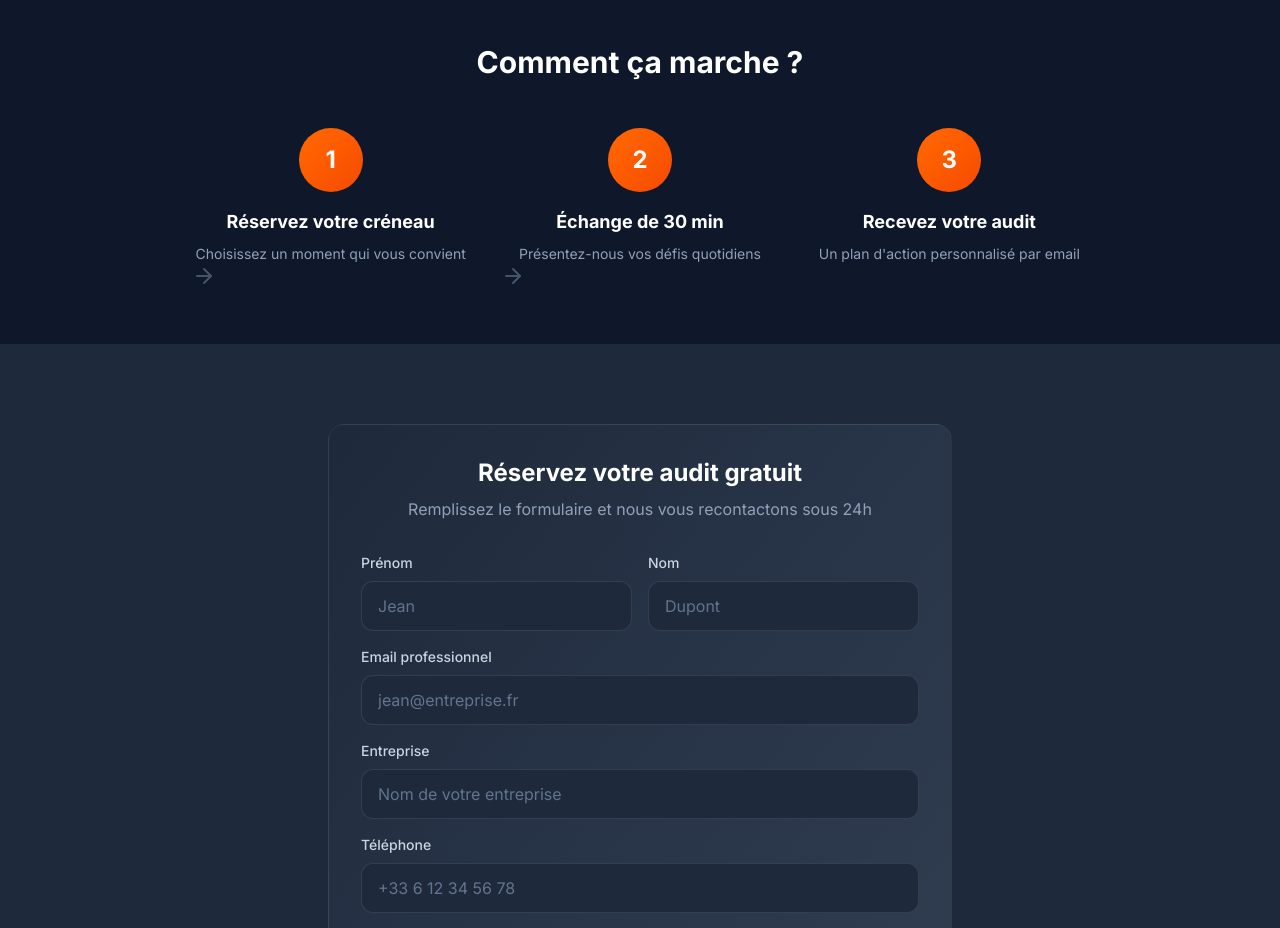
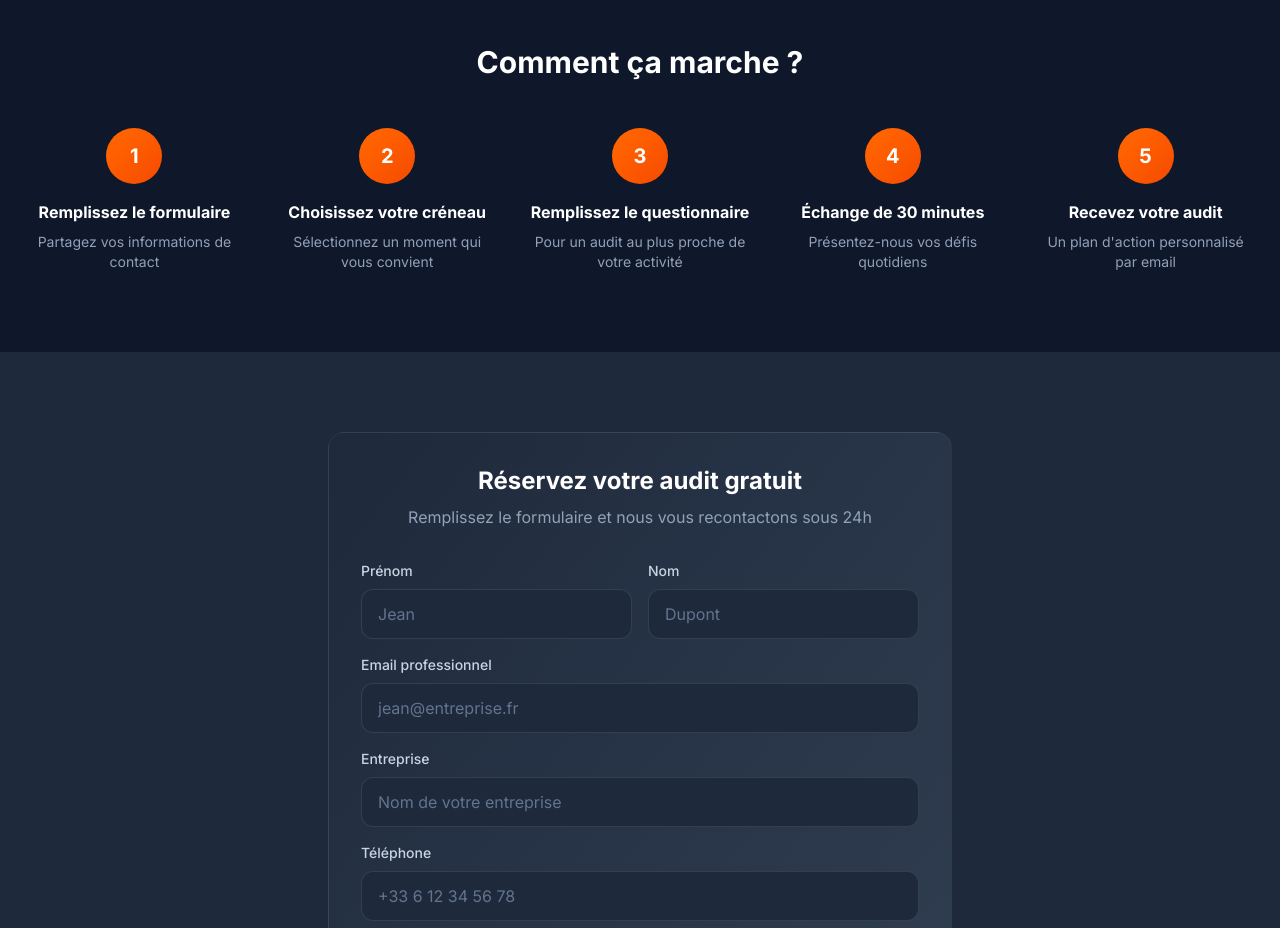
Before and after one commit to mickaelaydogdu-a11y/synapse-agency, a Next.js app: page /audit-gratuit in a window 1280 px wide. Shown: the part 1140-2068 px from the top of the page. Built offline with nearby package versions, Linux system fonts and the light colour scheme.

Commit message:
Audit gratuit: 5 étapes dans Comment ça marche

```diff
--- a/app/audit-gratuit/page.tsx
+++ b/app/audit-gratuit/page.tsx
@@ -34,9 +34,11 @@ const benefits = [
 ];
 
 const steps = [
-  { number: "1", title: "Réservez votre créneau", description: "Choisissez un moment qui vous convient" },
-  { number: "2", title: "Échange de 30 min", description: "Présentez-nous vos défis quotidiens" },
-  { number: "3", title: "Recevez votre audit", description: "Un plan d'action personnalisé par email" },
+  { number: "1", title: "Remplissez le formulaire", description: "Partagez vos informations de contact" },
+  { number: "2", title: "Choisissez votre créneau", description: "Sélectionnez un moment qui vous convient" },
+  { number: "3", title: "Remplissez le questionnaire", description: "Pour un audit au plus proche de votre activité" },
+  { number: "4", title: "Échange de 30 minutes", description: "Présentez-nous vos défis quotidiens" },
+  { number: "5", title: "Recevez votre audit", description: "Un plan d'action personnalisé par email" },
 ];
 
 export default function AuditGratuit() {
@@ -132,26 +134,21 @@ export default function AuditGratuit() {
             </h2>
           </div>
 
-          <div className="flex flex-col md:flex-row items-center justify-center gap-8 max-w-4xl mx-auto">
+          <div className="grid grid-cols-1 sm:grid-cols-2 lg:grid-cols-5 gap-8">
             {steps.map((step, index) => (
               <motion.div
                 key={step.number}
                 initial={{ opacity: 0, y: 20 }}
                 whileInView={{ opacity: 1, y: 0 }}
                 viewport={{ once: true }}
-                transition={{ delay: index * 0.15 }}
-                className="flex-1 text-center"
+                transition={{ delay: index * 0.1 }}
+                className="text-center"
               >
-                <div className="w-16 h-16 rounded-full bg-gradient-to-br from-orange-500 to-orange-600 flex items-center justify-center mx-auto mb-4 text-2xl font-bold text-white">
+                <div className="w-14 h-14 rounded-full bg-gradient-to-br from-orange-500 to-orange-600 flex items-center justify-center mx-auto mb-4 text-xl font-bold text-white">
                   {step.number}
                 </div>
-                <h3 className="text-lg font-bold text-white mb-2">{step.title}</h3>
+                <h3 className="text-base font-bold text-white mb-2">{step.title}</h3>
                 <p className="text-slate-400 text-sm">{step.description}</p>
-                {index < steps.length - 1 && (
-                  <div className="hidden md:block absolute">
-                    <ArrowRight className="w-6 h-6 text-slate-600" />
-                  </div>
-                )}
               </motion.div>
             ))}
           </div>
```
